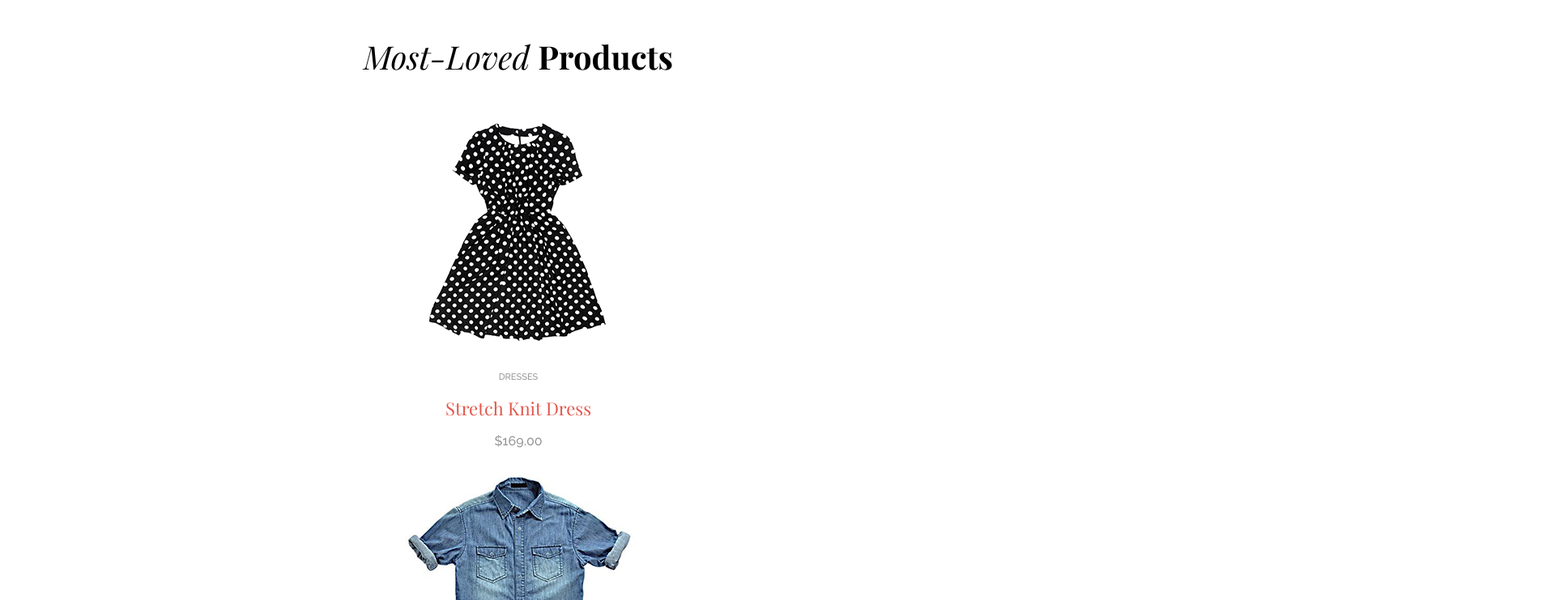
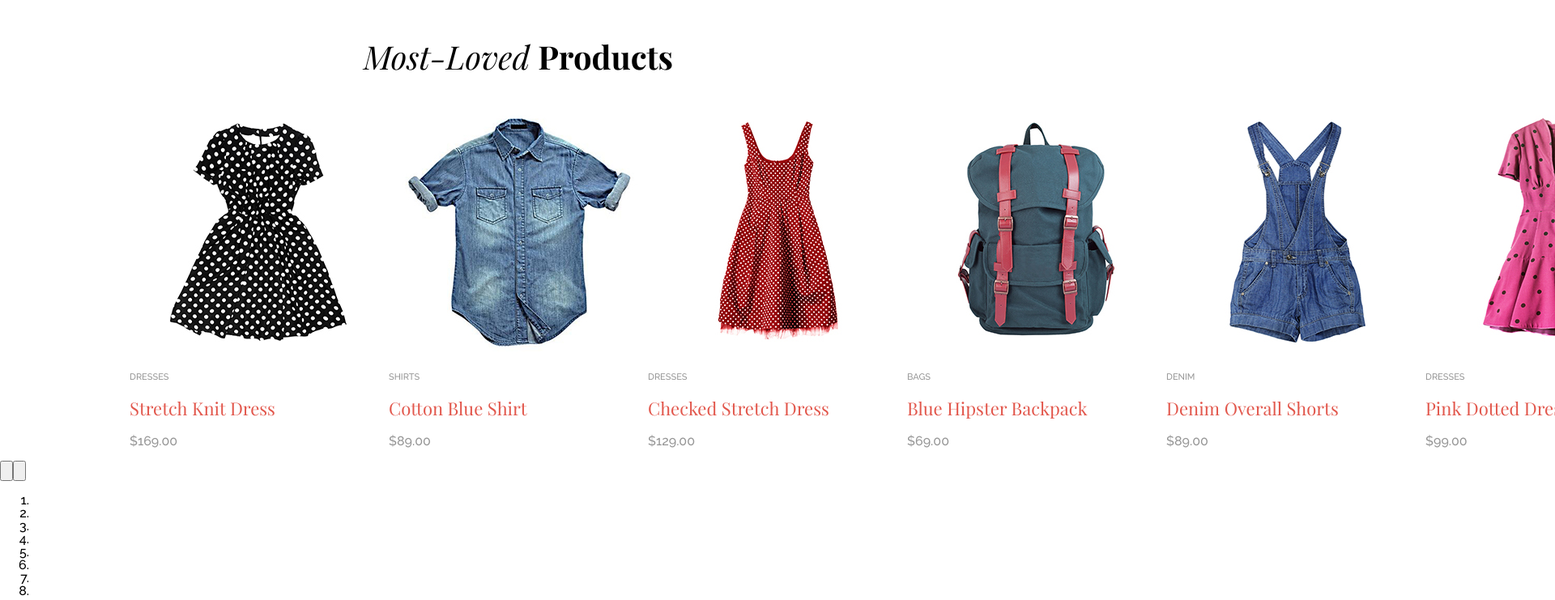
Before and after one commit to jaridnft/aloha-apparel-co, a plain HTML site: page index.html in a window 1280 px wide. Shown: the part 1560-2301 px from the top of the page at 81% size, 1920 px wide, since content can reach past the window. Drawn offline with nearby package versions, Linux system fonts and the light colour scheme; a script that the page names is missing.

Commit message:
started carousel work

```diff
--- a/index.html
+++ b/index.html
@@ -73,16 +73,32 @@
 
         <section id="featured" class="featured">
             <h3><em>Most-Loved </em><strong>Products</strong></h3>
-            <ul>
-                <li><img src="images/stretch-knit-dress.jpg" alt="Stretch Knit Dress" class="featured-headings-product-image"><p class="featured-headings-product-type">DRESSES</p><p class="featured-headings-product-description">Stretch Knit Dress</p><p class="featured-headings-product-price">$169.00</p></li>
-                <li><img src="images/cotton-blue-shirt.jpg" alt="Cotton Blue Shirt" class="featured-headings-product-image"><p class="featured-headings-product-type">SHIRTS</p><p class="featured-headings-product-description">Cotton Blue Shirt</p><p class="featured-headings-product-price">$89.00</p></li>
-                <li><img src="images/checked-stretch-dress.jpg" alt="Checked Stretch Dress" class="featured-headings-product-image"><p class="featured-headings-product-type">DRESSES</p><p class="featured-headings-product-description">Checked Stretch Dress</p><p class="featured-headings-product-price">$129.00</p></li>
-                <li><img src="images/blue-hipster-backpack.jpg" alt="Blue Hipster Backpack" class="featured-headings-product-image"><p class="featured-headings-product-type">BAGS</p><p class="featured-headings-product-description">Blue Hipster Backpack</p><p class="featured-headings-product-price">$69.00</p></li>
-                <li><img src="images/demin-overall-shorts.jpg" alt="Denim Overall Shorts" class="featured-headings-product-image"><p class="featured-headings-product-type">DENIM</p><p class="featured-headings-product-description">Denim Overall Shorts</p><p class="featured-headings-product-price">$89.00</p></li>
-                <li><img src="images/pink-dotted-dress.jpg" alt="Pink Dotted Dress" class="featured-headings-product-image"><p class="featured-headings-product-type">DRESSES</p><p class="featured-headings-product-description">Pink Dotted Dress</p><p class="featured-headings-product-price">$99.00</p></li>
-                <li><img src="images/blue-silk-dress.jpg" alt="Blue Silk Dress" class="featured-headings-product-image"><p class="featured-headings-product-type">DRESSES</p><p class="featured-headings-product-description">Blue Silk Dress</p><p class="featured-headings-product-price">$119.00</p></li>
-                <li><img src="images/cotton-yellow-tshirt.jpg" alt="Cotton Yellow Shirt" class="featured-headings-product-image"><p class="featured-headings-product-type">SHIRTS</p><p class="featured-headings-product-description">Cotton Yellow Shirt</p><p class="featured-headings-product-price">$39.00</p></li>
-            </ul>
+            <div class="carousel" data-flickity='{ "autoPlay": true }'>
+                <div class="carousel-cell">
+                    <img src="images/stretch-knit-dress.jpg" alt="Stretch Knit Dress" class="featured-headings-product-image"><p class="featured-headings-product-type">DRESSES</p><p class="featured-headings-product-description">Stretch Knit Dress</p><p class="featured-headings-product-price">$169.00</p>
+                </div>
+                <div class="carousel-cell">
+                    <img src="images/cotton-blue-shirt.jpg" alt="Cotton Blue Shirt" class="featured-headings-product-image"><p class="featured-headings-product-type">SHIRTS</p><p class="featured-headings-product-description">Cotton Blue Shirt</p><p class="featured-headings-product-price">$89.00</p>
+                </div>
+                <div class="carousel-cell">
+                    <img src="images/checked-stretch-dress.jpg" alt="Checked Stretch Dress" class="featured-headings-product-image"><p class="featured-headings-product-type">DRESSES</p><p class="featured-headings-product-description">Checked Stretch Dress</p><p class="featured-headings-product-price">$129.00</p>
+                </div>
+                <div class="carousel-cell">
+                    <img src="images/blue-hipster-backpack.jpg" alt="Blue Hipster Backpack" class="featured-headings-product-image"><p class="featured-headings-product-type">BAGS</p><p class="featured-headings-product-description">Blue Hipster Backpack</p><p class="featured-headings-product-price">$69.00</p>
+                </div>
+                <div class="carousel-cell">
+                    <img src="images/demin-overall-shorts.jpg" alt="Denim Overall Shorts" class="featured-headings-product-image"><p class="featured-headings-product-type">DENIM</p><p class="featured-headings-product-description">Denim Overall Shorts</p><p class="featured-headings-product-price">$89.00</p>
+                </div>
+                <div class="carousel-cell">
+                    <img src="images/pink-dotted-dress.jpg" alt="Pink Dotted Dress" class="featured-headings-product-image"><p class="featured-headings-product-type">DRESSES</p><p class="featured-headings-product-description">Pink Dotted Dress</p><p class="featured-headings-product-price">$99.00</p>
+                </div>
+                <div class="carousel-cell">
+                    <img src="images/blue-silk-dress.jpg" alt="Blue Silk Dress" class="featured-headings-product-image"><p class="featured-headings-product-type">DRESSES</p><p class="featured-headings-product-description">Blue Silk Dress</p><p class="featured-headings-product-price">$119.00</p>
+                </div>
+                <div class="carousel-cell">
+                    <img src="images/cotton-yellow-tshirt.jpg" alt="Cotton Yellow Shirt" class="featured-headings-product-image"><p class="featured-headings-product-type">SHIRTS</p><p class="featured-headings-product-description">Cotton Yellow Shirt</p><p class="featured-headings-product-price">$39.00</p>
+                </div>
+            </div>
         </section>
 
         <section id="updates">
```
